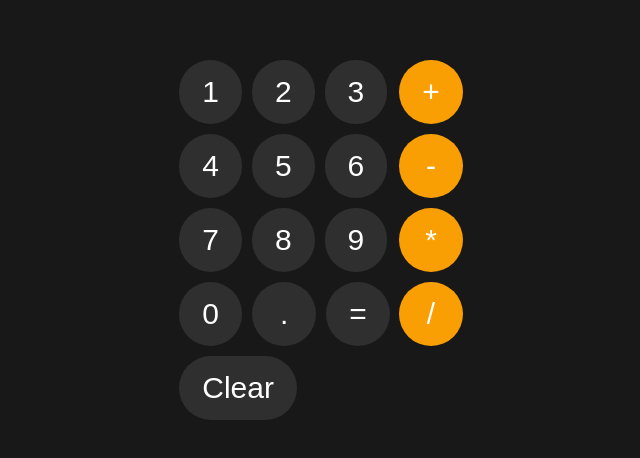
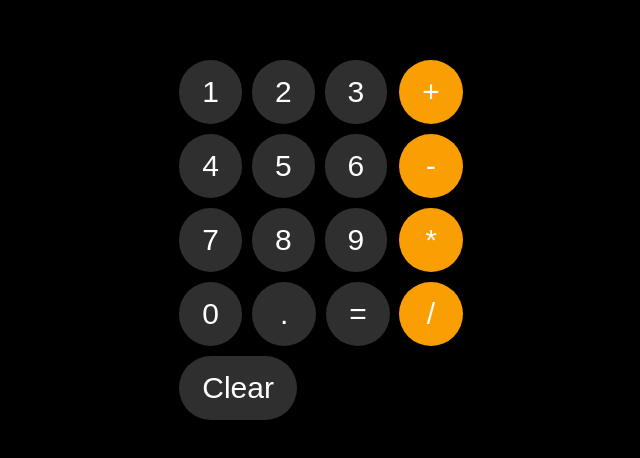
Before and after one commit to ankitsharma2006/calculator, a plain HTML site: page newindex.html in a window 1280 px wide. Shown: the whole page, without its empty margins (319-959 px from the left). Drawn offline with Linux system fonts and the light colour scheme.

Commit message:
final commit

```diff
--- a/style.css
+++ b/style.css
@@ -1,9 +1,9 @@
       main{
         text-align: center;
-        background-color: rgb(24, 24, 24);
+        background-color: rgb(0, 0, 0);
       }
       body{
-        background-color: rgb(24, 24, 24);
+        background-color: rgb(0, 0, 0);
       }
       button{
         border-radius: 50px;
```
Also changed, not shown: 1 other file.
